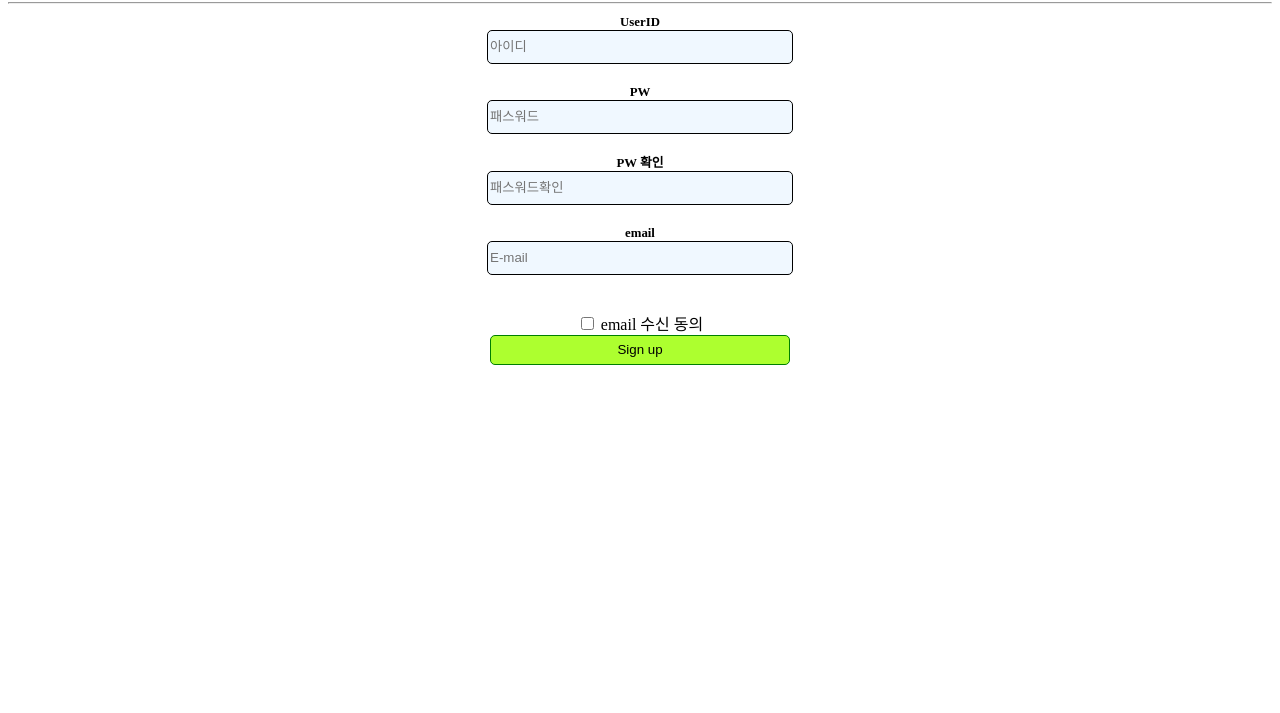
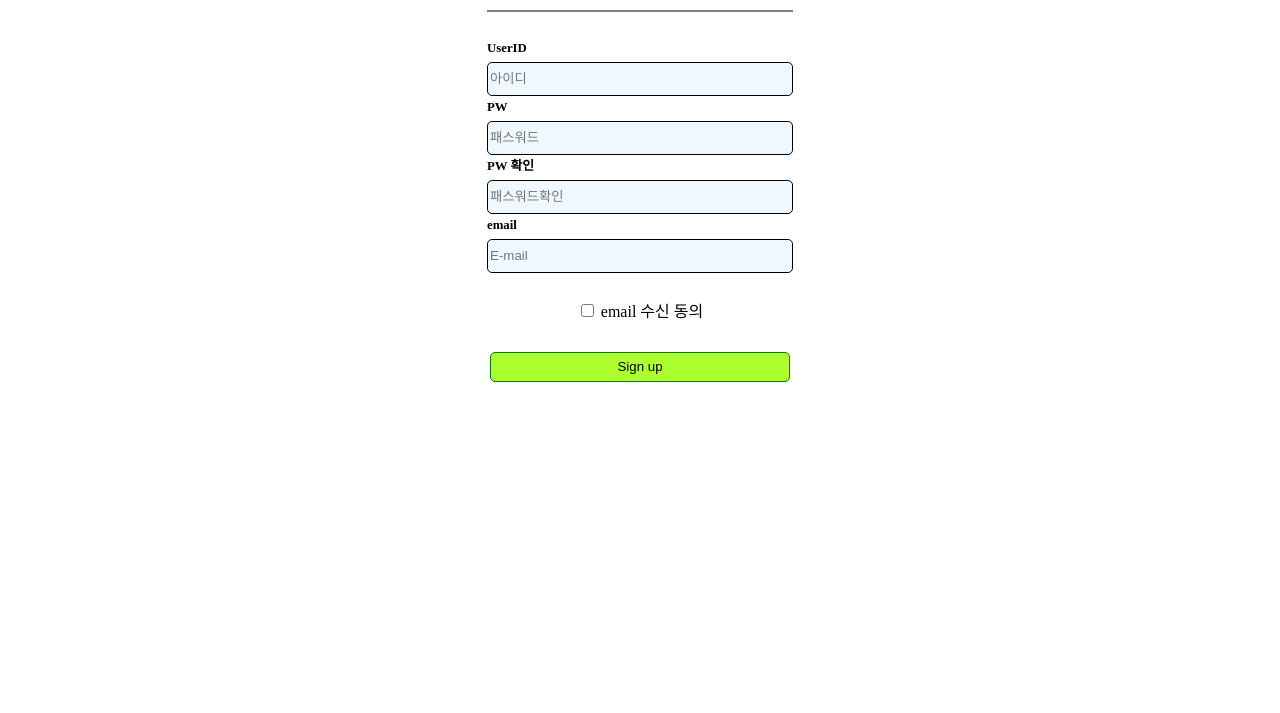
Before and after one commit to KwonSeongMin1/Study_HTML, a plain HTML site: page html/signup.html in a window 1280 px wide. Shown: the part 87-800 px from the top of the page. Drawn offline with Linux system fonts and the light colour scheme; files that its build step writes are made by us from their sources; files whose address does not match are found by name.

Commit message:
Update0404

```diff
--- a/css/signup.css
+++ b/css/signup.css
@@ -1,15 +1,34 @@
+html{
+    text-align: center;
+    display: flex;
+    justify-content: center;
+    align-items: center;
+}
+div{
+    position: relative;
+}
+hr{
+    border: 1px solid gray;
+    margin-bottom: 50px;
+}
 .text{
     background-color:aliceblue;
     border: 1px solid black;
     border-radius: 5px;
     height: 30px;
     width: 300px;
+    position: relative;
+    margin-bottom: 25px;
 }
 .name{
     font-size: 80%;
-    position: relative;
+    font-weight: bold;
+    position: absolute;
+    left: 0px;
+    bottom: 65px;
 }
 .sign_up{
+    margin-top: 30px;
     width: 300px;
     height: 30px;
     background: greenyellow;
@@ -20,6 +39,3 @@
 .sign_up:active{
     background: green;
 }
-div{
-    text-align: center;
-}
--- a/html/signup.html
+++ b/html/signup.html
@@ -8,20 +8,20 @@
         <h1 align="center">회원가입 창</h1>
         <hr>
         <div>
-            <b class="name">UserID</b><br>
-            <input class="text" type="text" name="UserID" placeholder="아이디"><br><br>
+            <input class="text" type="text" name="UserID" placeholder="아이디">
+            <span class="name">UserID</span>
         </div>
         <div>
-            <b class="name">PW</b><br>
-            <input class="text" type="password" name="PW" placeholder="패스워드"><br><br>
+            <input class="text" type="password" name="PW" placeholder="패스워드">
+            <span class="name">PW</span>
         </div>
         <div>
-            <b class="name">PW 확인</b><br>
-            <input class="text" type="password" name="PW" placeholder="패스워드확인"><br><br>
+            <input class="text" type="password" name="PW" placeholder="패스워드확인">
+            <span class="name">PW 확인</span>
         </div>
         <div>
-            <b class="name">email</b><br>
-            <input class="text" type="email" name="email" placeholder="E-mail"><br><br><br>
+            <input class="text" type="email" name="email" placeholder="E-mail">
+            <span class="name">email</span>
         </div>
         <div>
             <input type="checkbox"> email 수신 동의
```
Also changed, not shown: css/prac.css (added), html/practice.html (added).
